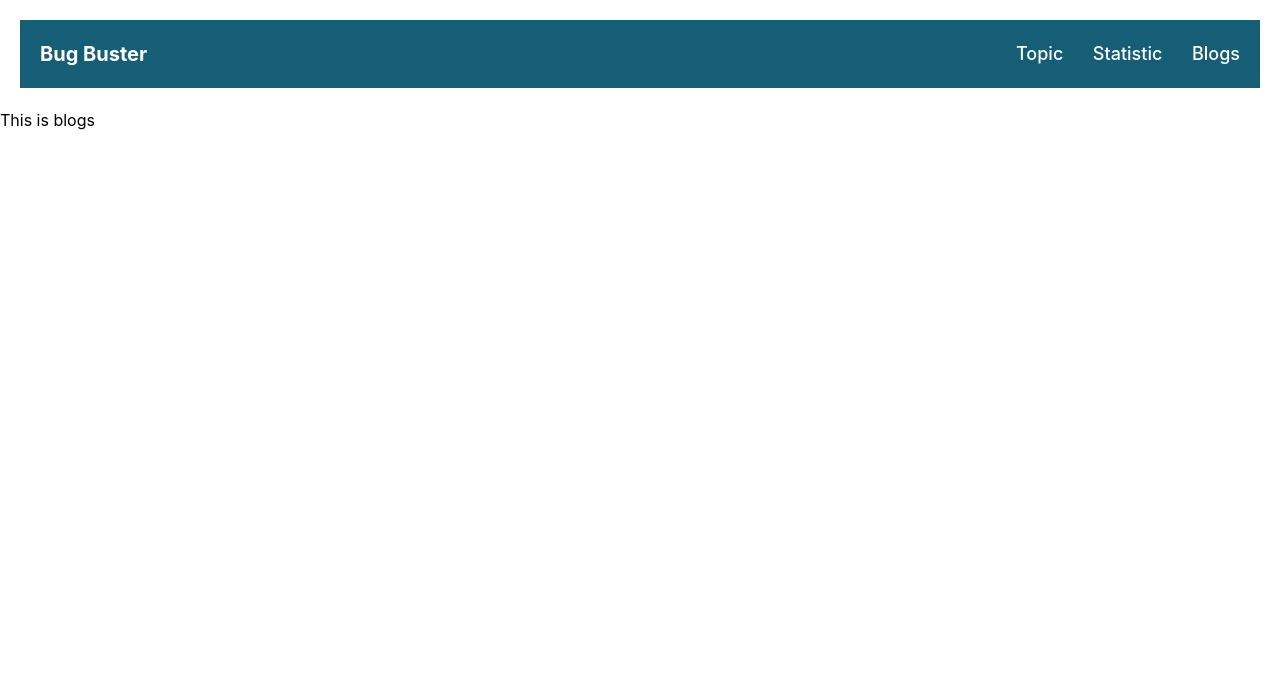
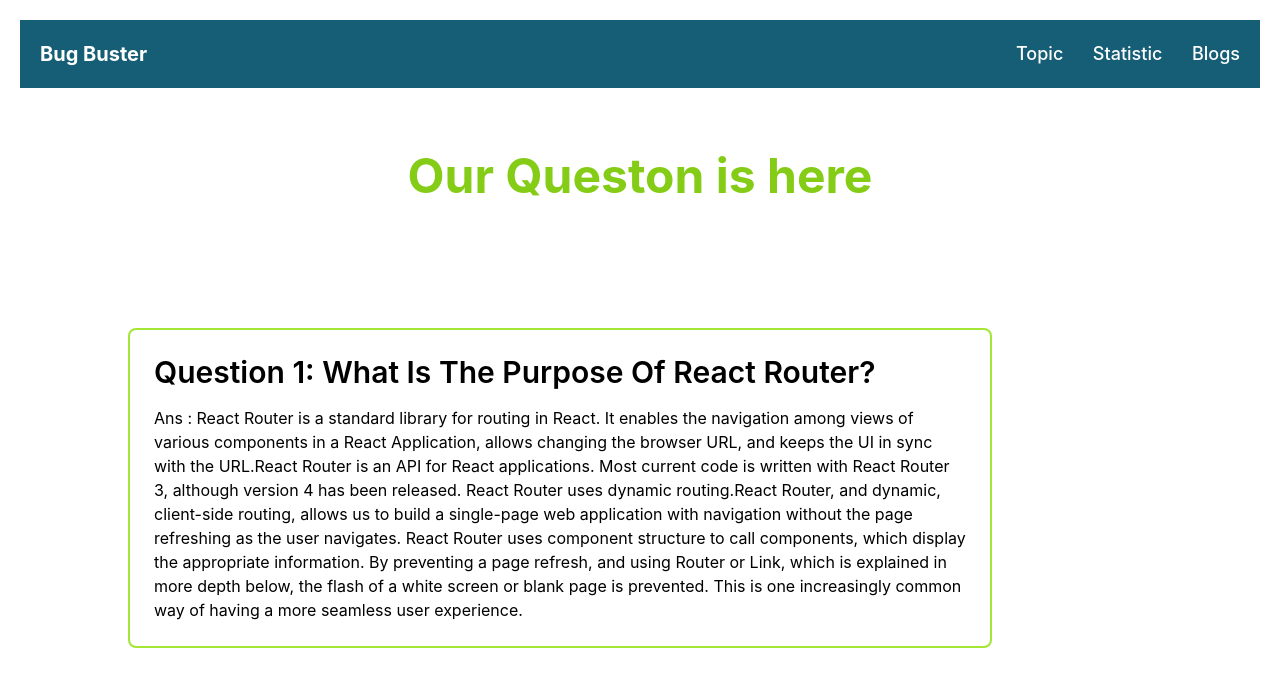
Before and after one commit to tuhin902/bug-buster, a React (Create React App) app: page /blogs in a window 1280 px wide. Shown: the top 686 px of the page. Built offline with nearby package versions, Linux system fonts and the light colour scheme.

Commit message:
blog 1st ans added

```diff
--- a/src/components/Blogs/Blogs.js
+++ b/src/components/Blogs/Blogs.js
@@ -3,7 +3,33 @@ import React from 'react';
 const Blogs = () => {
     return (
         <div>
-            <h2>This is blogs</h2>
+            <h1 className="text-5xl text-center mt-16 font-bold text-lime-500">
+                Our Queston is here
+            </h1>
+            <div className="ml-32 mt-32">
+                <div className="blog w-3/4 border-2 border-lime-400 rounded-lg p-6">
+                    <h1 className="mb-4 text-3xl font-semibold">
+                        Question 1: What Is The Purpose Of React Router?
+                    </h1>
+                    <p className="letter">
+                        Ans : React Router is a standard library for routing in React. It
+                        enables the navigation among views of various components in a React
+                        Application, allows changing the browser URL, and keeps the UI in
+                        sync with the URL.React Router is an API for React applications.
+                        Most current code is written with React Router 3, although version 4
+                        has been released. React Router uses dynamic routing.React Router,
+                        and dynamic, client-side routing, allows us to build a single-page
+                        web application with navigation without the page refreshing as the
+                        user navigates. React Router uses component structure to call
+                        components, which display the appropriate information. By preventing
+                        a page refresh, and using Router or Link, which is explained in more
+                        depth below, the flash of a white screen or blank page is prevented.
+                        This is one increasingly common way of having a more seamless user
+                        experience.
+                    </p>
+                </div>
+
+            </div>
         </div>
     );
 };
```
